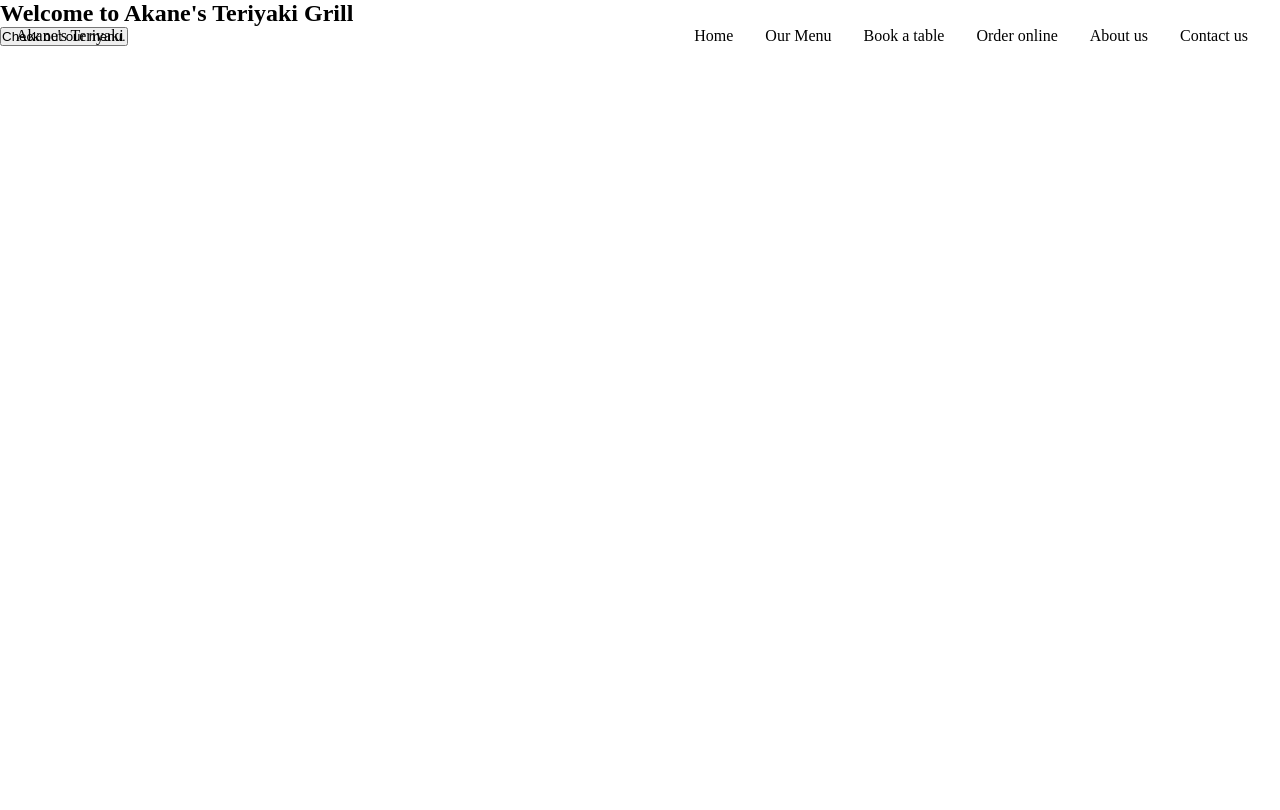
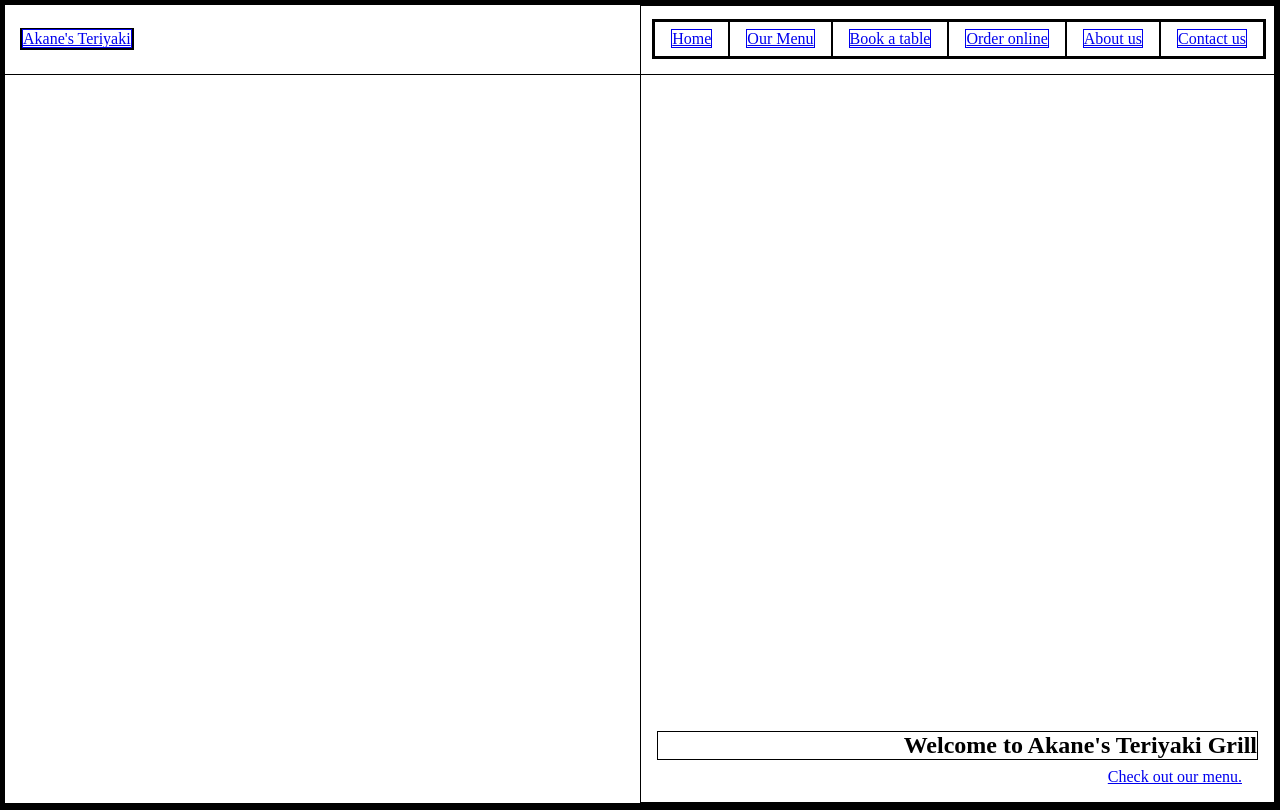
Before and after one commit to jarteaga127/akanes-teriyaki-react, a React (Vite) app: page / in a window 1280 px wide. Built offline with nearby package versions, Linux system fonts and the light colour scheme.

Commit message:
Updated HeroSec and NavBar

```diff
--- a/src/components/HeroSec.tsx
+++ b/src/components/HeroSec.tsx
@@ -1,9 +1,12 @@
+import { Link } from "react-router-dom";
+import "../styles/hero-sec.css"
+
 const HeroSec = () => {
     return (
-        <section>
+        <section className="hero-sec">
             <div className="hero-text">
                 <h1>Welcome to Akane's Teriyaki Grill</h1>
-                <button>Check out our menu.</button>
+                <Link to="/" className="link-001">Check out our menu.</Link>
             </div>
         </section>
      );
--- a/src/components/Navbar.tsx
+++ b/src/components/Navbar.tsx
@@ -1,17 +1,18 @@
+import { Link } from "react-router-dom";
 import "../styles/nav-bar.css"
 
 const Navbar = () => {
     return (
         <nav>
-            <div className="site-logo"><header>Akane's Teriyaki</header></div>
+            <div className="site-logo"><header><Link to="/">Akane's Teriyaki</Link></header></div>
             <div className="nav-link-group">
             <ul>
-                <li>Home</li>
-                <li>Our Menu</li>
-                <li>Book a table</li>
-                <li>Order online</li>
-                <li>About us</li>
-                <li>Contact us</li>
+                <li><Link to="/">Home</Link></li>
+                <li><Link to="/">Our Menu</Link></li>
+                <li><Link to="/">Book a table</Link></li>
+                <li><Link to="/">Order online</Link></li>
+                <li><Link to="/">About us</Link></li>
+                <li><Link to="/">Contact us</Link></li>
             </ul>
             </div>
         </nav>
--- a/src/index.css
+++ b/src/index.css
@@ -2,4 +2,14 @@
   margin: 0;
   padding: 0;
   box-sizing: border-box;
+  border: 1px solid;
 }
+
+button {
+
+}
+
+.link-001 {
+padding: .5rem 1rem;
+  border: none;
+}
--- /dev/null
+++ b/src/styles/hero-sec.css
@@ -0,0 +1,14 @@
+.hero-sec {
+    height: 100vh;
+    display: flex;
+    flex-direction: row-reverse;
+}
+
+.hero-text {
+    width: 50%;
+    display: flex;
+    flex-direction: column;
+justify-content: end;
+text-align: end;
+padding: .5rem 1rem;
+}
--- a/src/styles/nav-bar.css
+++ b/src/styles/nav-bar.css
@@ -6,6 +6,7 @@ width: 100%;
 display: flex;
 justify-content: space-between;
 align-items: center;
+z-index: 999;
 }
 
 .nav-link-group ul {
```
